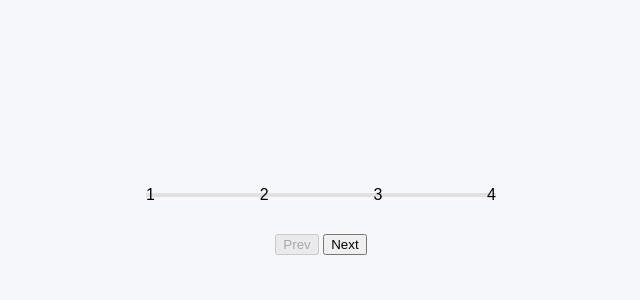
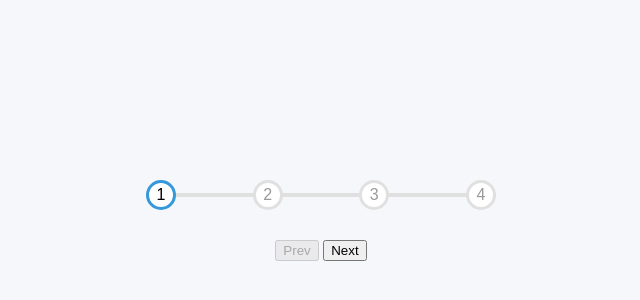
Before and after one commit to tod619/Progress_Steps, a plain HTML site: page index.html in a window 1280 px wide. Shown: the part 180-480 px from the top of the page, without its empty margins (319-959 px from the left). Drawn offline with Linux system fonts and the light colour scheme; a web font is replaced by a local one.

Commit message:
add style to circle + active classes in style.css

```diff
--- a/style.css
+++ b/style.css
@@ -2,6 +2,10 @@
 @import url("https://fonts.googleapis.com/css2?family=Muli:wght@400;700&display=swap");
 
 /* Start: Global Styles */
+:root {
+  --line-border-fill: #3498db;
+  --line-border-empty: #e0e0e0;
+}
 
 * {
   box-sizing: border-box;
@@ -34,7 +38,7 @@ body {
 
 .progress-container::before {
   content: "";
-  background-color: #e0e0e0;
+  background-color: var(--line-border-empty);
   position: absolute;
   top: 50%;
   left: 0;
@@ -45,7 +49,7 @@ body {
 }
 
 .progress {
-  background-color: #3498db;
+  background-color: var(--line-border-fill);
   position: absolute;
   top: 50%;
   left: 0;
@@ -55,3 +59,21 @@ body {
   z-index: -1;
   transition: 0.4s ease;
 }
+
+.circle {
+  background-color: #fff;
+  color: #999;
+  height: 30px;
+  width: 30px;
+  border: 3px solid var(--line-border-empty);
+  border-radius: 50%;
+  display: flex;
+  justify-content: center;
+  align-items: center;
+  transition: 0.4s ease;
+}
+
+.circle.active {
+  border-color: var(--line-border-fill);
+  color: #000;
+}
```
